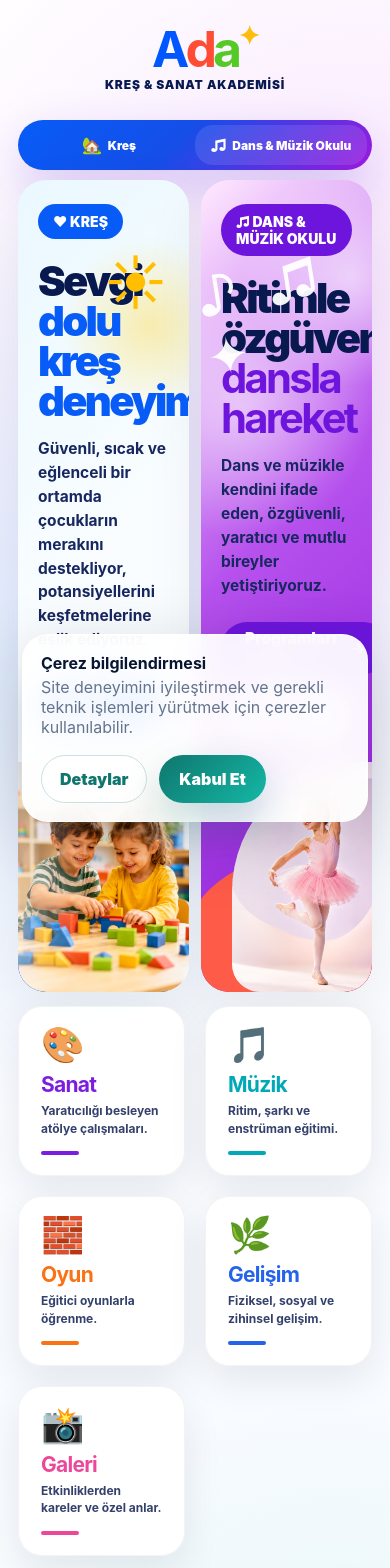
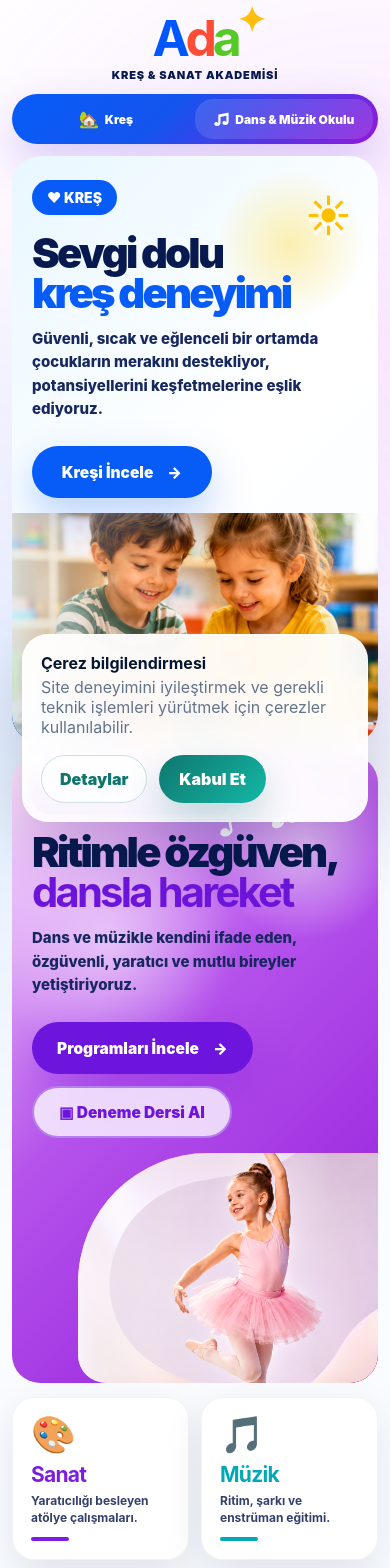
Before and after one commit to furukcell/FK-Service-Templates, a Next.js app in the folder apps/web/: page /ada in a window 390 px wide. Shown: the top 1568 px of the page. Built offline with nearby package versions, Linux system fonts and the light colour scheme; no server answers.

Commit message:
Make Ada landing closer to reference desktop mockup

```diff
--- a/apps/web/src/styles/ada-reference-final.css
+++ b/apps/web/src/styles/ada-reference-final.css
@@ -1,10 +1,12 @@
 .adaPlayPage {
-  padding: 22px clamp(18px, 3.2vw, 46px) 0;
+  min-height: 100vh;
+  padding: 18px clamp(18px, 3.4vw, 58px) 0;
+  color: #061a55;
   background:
-    radial-gradient(circle at 5% 25%, rgba(5, 99, 246, .10), transparent 24%),
-    radial-gradient(circle at 92% 12%, rgba(207, 54, 246, .12), transparent 22%),
-    radial-gradient(circle at 87% 72%, rgba(20, 184, 166, .11), transparent 24%),
-    linear-gradient(180deg, #ffffff 0%, #f8fbff 56%, #ffffff 100%);
+    radial-gradient(circle at 4% 25%, rgba(5, 99, 246, .10), transparent 23%),
+    radial-gradient(circle at 96% 12%, rgba(207, 54, 246, .12), transparent 21%),
+    radial-gradient(circle at 92% 78%, rgba(20, 184, 166, .12), transparent 24%),
+    linear-gradient(180deg, #ffffff 0%, #f8fbff 58%, #ffffff 100%);
 }
 
 .adaPlayHeader,
@@ -12,76 +14,101 @@
 .adaPlayFeatures,
 .adaPlayTrustAndCta,
 .adaPlayFooter {
-  width: min(1640px, 94vw);
+  width: min(1620px, 94vw);
+  margin-left: auto;
+  margin-right: auto;
 }
 
 .adaPlayHeader {
   min-height: 108px;
-  padding: 0 0 10px;
-  gap: 28px;
+  padding: 0 0 12px;
+  gap: 34px;
+  align-items: center;
+}
+
+.adaPlayLogo {
+  min-width: 300px;
 }
 
 .adaLogoWord {
-  font-size: clamp(58px, 5.6vw, 92px);
-  letter-spacing: -.08em;
+  font-size: clamp(66px, 5.7vw, 104px);
+  line-height: .72;
+  letter-spacing: -.085em;
+}
+
+.adaLogoWord i {
+  right: -24px;
+  top: -12px;
+  font-size: 34px;
 }
 
 .adaPlayLogo small {
-  margin-top: 6px;
-  font-size: clamp(12px, .9vw, 15px);
-  letter-spacing: .07em;
+  margin-top: 8px;
+  font-size: clamp(12px, .86vw, 15px);
+  letter-spacing: .075em;
 }
 
 .adaPlayTabs {
-  flex: 1 1 650px;
-  max-width: 650px;
-  min-height: 62px;
+  flex: 1 1 610px;
+  max-width: 610px;
+  min-height: 64px;
   padding: 5px;
-  background: linear-gradient(135deg, #075cf7 0%, #164ee8 45%, #9c19df 100%);
-  box-shadow: 0 20px 50px rgba(92, 38, 220, .22);
+  border-radius: 999px;
+  background: linear-gradient(135deg, #075cf7 0%, #1554ee 42%, #9119db 100%);
+  box-shadow: 0 18px 46px rgba(92, 38, 220, .22);
 }
 
 .adaPlayTabs a {
-  height: 52px;
+  height: 54px;
+  gap: 12px;
   font-size: 18px;
+  font-weight: 950;
+}
+
+.adaPlayTabs a:not(.isActive) {
+  background: rgba(255,255,255,.12);
 }
 
 .adaPlayTopLinks {
-  gap: 18px;
+  gap: 20px;
+  font-size: 14px;
 }
 
 .adaPlayTopLinks .adaPlayCall {
-  padding: 13px 20px;
+  padding: 13px 21px;
+  box-shadow: 0 14px 32px rgba(255, 81, 64, .24);
 }
 
 .adaPlayHero {
+  display: grid;
   grid-template-columns: minmax(0, 1fr) minmax(0, 1fr);
   gap: 0;
-  overflow: visible;
+  align-items: stretch;
   position: relative;
   z-index: 2;
 }
 
 .adaPlayHeroCard {
   min-height: 462px;
-  padding: clamp(30px, 3.1vw, 46px);
-  box-shadow: 0 22px 62px rgba(15, 23, 42, .075);
+  padding: 48px 56px 44px;
+  box-shadow: none;
+  overflow: hidden;
 }
 
 .adaPlayKresCard {
-  border-radius: 54px 0 0 54px;
+  border-radius: 58px 0 0 58px;
   background:
-    radial-gradient(circle at 77% 18%, rgba(255, 213, 46, .38), transparent 13%),
-    radial-gradient(circle at 8% 92%, rgba(7, 92, 247, .28), transparent 22%),
-    linear-gradient(135deg, #eaf8ff 0%, #f9fdff 47%, #ffffff 100%);
+    radial-gradient(circle at 76% 15%, rgba(255, 217, 59, .40), transparent 13%),
+    radial-gradient(circle at 7% 90%, rgba(7, 92, 247, .34), transparent 22%),
+    linear-gradient(135deg, #e8f7ff 0%, #ffffff 52%, #f9fcff 100%);
 }
 
 .adaPlayArtCard {
-  border-radius: 0 54px 54px 0;
+  border-radius: 0 58px 58px 0;
   background:
-    radial-gradient(circle at 88% 12%, rgba(255, 255, 255, .58), transparent 15%),
-    radial-gradient(circle at 24% 28%, rgba(255, 255, 255, .50), transparent 22%),
-    linear-gradient(135deg, #ffeaff 0%, #b651ed 43%, #8e19dd 100%);
+    radial-gradient(circle at 80% 15%, rgba(255, 255, 255, .55), transparent 15%),
+    radial-gradient(circle at 27% 30%, rgba(255, 255, 255, .50), transparent 24%),
+    linear-gradient(135deg, #ffe8ff 0%, #b553eb 43%, #9119db 100%);
 }
 
 .adaPlayBadge {
@@ -91,17 +118,31 @@
 
 .adaPlayHeroCard h1,
 .adaPlayHeroCard h2 {
-  max-width: 390px;
-  margin: 22px 0 16px;
-  font-size: clamp(47px, 4vw, 66px);
+  position: relative;
+  z-index: 5;
+  max-width: 500px;
+  margin: 24px 0 18px;
+  font-size: clamp(50px, 4.05vw, 69px);
   line-height: .96;
+  letter-spacing: -.067em;
+}
+
+.adaPlayKresCard h1 {
+  max-width: 430px;
+}
+
+.adaPlayArtCard h2 {
+  max-width: 470px;
 }
 
 .adaPlayHeroCard p {
-  max-width: 342px;
-  margin-bottom: 25px;
-  font-size: 15.5px;
-  line-height: 1.54;
+  position: relative;
+  z-index: 5;
+  max-width: 360px;
+  margin: 0 0 26px;
+  font-size: 15.8px;
+  line-height: 1.55;
+  font-weight: 760;
 }
 
 .adaPlayPrimary,
@@ -109,42 +150,75 @@
 .adaPlayOutline,
 .adaPlayYellowCta a {
   min-height: 52px;
-  padding: 0 24px;
+  padding: 0 25px;
   font-size: 15.5px;
 }
 
+.adaPlayPrimary,
+.adaPlayPurple {
+  min-width: 180px;
+}
+
+.adaPlayBlobBlue {
+  width: 260px;
+  height: 260px;
+  left: -118px;
+  bottom: -70px;
+}
+
+.adaPlayBlobPink {
+  width: 320px;
+  height: 230px;
+  right: -70px;
+  bottom: -65px;
+  background: #ff5b49;
+}
+
 .adaPlayPhotoKres {
-  right: 0;
+  right: -1px;
   bottom: 0;
-  width: 55%;
+  width: 56%;
   height: 77%;
-  border-top-left-radius: 84px;
+  border-top-left-radius: 86px;
   border-bottom-left-radius: 0;
+  border-top-right-radius: 0;
+  border-bottom-right-radius: 0;
 }
 
 .adaPlayPhotoKres img {
+  object-fit: cover;
   object-position: center center;
 }
 
+.adaPlayPhotoKres::after {
+  background: linear-gradient(90deg, rgba(232,247,255,.82) 0%, rgba(255,255,255,.26) 25%, transparent 50%);
+}
+
 .adaPlayDancer {
-  right: -6px;
+  right: 0;
   bottom: 0;
-  width: 43%;
-  height: 86%;
+  width: 44%;
+  height: 88%;
   border-top-left-radius: 999px;
   border-bottom-left-radius: 999px;
+  background: rgba(255,255,255,.25);
 }
 
 .adaPlayDancer img {
-  object-position: center 28%;
+  object-fit: cover;
+  object-position: center 30%;
+}
+
+.adaPlayDancer::after {
+  background: linear-gradient(90deg, rgba(255,255,255,.55), rgba(255,255,255,.05) 45%, transparent 70%);
 }
 
 .adaPlayMusicKid {
   right: 23%;
   bottom: 13%;
-  width: 145px;
+  width: 150px;
   height: 96px;
-  border: 9px solid rgba(255,255,255,.88);
+  border: 9px solid rgba(255,255,255,.9);
   border-radius: 28px;
   overflow: hidden;
   background: #fff;
@@ -155,35 +229,48 @@
   width: 100%;
   height: 100%;
   object-fit: cover;
+  object-position: center center;
+}
+
+.adaPlaySun {
+  top: 66px;
+  left: 51%;
+  font-size: 62px;
+  filter: drop-shadow(0 5px 0 rgba(255,255,255,.75));
+}
+
+.adaPlayCloud {
+  top: 126px;
+  left: 44%;
+  font-size: 34px;
 }
 
 .adaPlayNotes {
   top: 74px;
-  right: 34px;
-  font-size: 52px;
-}
-
-.adaPlaySun {
-  top: 66px;
-  left: 50%;
-  font-size: 60px;
+  right: 28px;
+  font-size: 54px;
+  letter-spacing: 16px;
 }
 
 .adaPlayFeatures {
-  width: min(1450px, 90vw);
-  gap: 20px;
-  margin-top: -18px;
+  width: min(1460px, 88vw);
+  display: grid;
+  grid-template-columns: repeat(5, minmax(0, 1fr));
+  gap: 22px;
+  margin-top: -34px;
+  z-index: 8;
 }
 
 .adaPlayFeature {
   min-height: 118px;
   padding: 20px 22px;
-  border-radius: 24px;
-  box-shadow: 0 14px 38px rgba(15, 23, 42, .085);
+  border-radius: 25px;
+  background: rgba(255,255,255,.96);
+  box-shadow: 0 14px 40px rgba(15, 23, 42, .095);
 }
 
 .adaPlayFeature b {
-  font-size: 35px;
+  font-size: 36px;
 }
 
 .adaPlayFeature h3 {
@@ -193,17 +280,29 @@
 
 .adaPlayFeature p {
   font-size: 12px;
+  line-height: 1.42;
+}
+
+.adaPlayFeature i {
+  margin-top: 11px;
 }
 
 .adaPlayTrustAndCta {
   width: min(1560px, 94vw);
+  display: grid;
+  grid-template-columns: 1.22fr .78fr;
   gap: 20px;
+  align-items: stretch;
   margin-top: 22px;
 }
 
 .adaPlayTrustBand {
+  display: grid;
+  grid-template-columns: repeat(4, minmax(0, 1fr));
   padding: 22px;
   border-radius: 28px;
+  background: rgba(255,255,255,.95);
+  box-shadow: 0 16px 44px rgba(15, 23, 42, .075);
 }
 
 .adaPlayTrustBand article {
@@ -216,7 +315,7 @@
 
 .adaPlayTrustBand h3 {
   margin: 8px 0 6px;
-  font-size: 16.5px;
+  font-size: 16px;
 }
 
 .adaPlayTrustBand p {
@@ -224,24 +323,30 @@
 }
 
 .adaPlayYellowCta {
-  flex-basis: 40%;
-  min-height: 168px;
+  min-height: 166px;
   padding: 24px 24px 20px;
   border-radius: 30px;
   position: relative;
+  display: flex;
+  align-items: center;
+  overflow: hidden;
 }
 
 .adaPlayYellowCta h2 {
-  max-width: 250px;
-  font-size: clamp(27px, 2.6vw, 36px);
+  max-width: 260px;
+  font-size: clamp(28px, 2.65vw, 38px);
+}
+
+.adaPlayYellowCta a {
+  min-height: 48px;
 }
 
 .adaPlayHappyKids {
   position: absolute;
-  right: 8px;
+  right: 0;
   bottom: 0;
   width: 47%;
-  height: 108%;
+  height: 112%;
   border-radius: 30px;
   overflow: hidden;
   display: block;
@@ -251,15 +356,20 @@
   width: 100%;
   height: 100%;
   object-fit: cover;
-  object-position: center 38%;
+  object-position: center 36%;
 }
 
 .adaPlayFooter {
   width: min(1640px, 94vw);
-  min-height: 112px;
+  min-height: 108px;
   margin-top: 20px;
-  padding: 24px 34px;
-  border-radius: 42px 42px 0 0;
+  padding: 22px 34px;
+  border-radius: 44px 44px 0 0;
+  gap: 34px;
+}
+
+.adaPlayFooter article {
+  gap: 12px;
 }
 
 .adaPlayFooter b {
@@ -268,8 +378,16 @@
   font-size: 22px;
 }
 
+.adaPlayFooter h3 {
+  font-size: 15px;
+}
+
+.adaPlayFooter p {
+  font-size: 12px;
+}
+
 .adaPlayFooter > strong {
-  font-size: clamp(25px, 2.6vw, 36px);
+  font-size: clamp(25px, 2.45vw, 34px);
 }
 
 @media (min-width: 1500px) {
@@ -279,22 +397,64 @@
 
   .adaPlayHeroCard h1,
   .adaPlayHeroCard h2 {
-    font-size: 70px;
+    font-size: 68px;
+  }
+}
+
+@media (min-width: 1760px) {
+  .adaPlayHeader,
+  .adaPlayHero,
+  .adaPlayFooter {
+    width: min(1720px, 94vw);
+  }
+
+  .adaPlayFeatures {
+    width: min(1520px, 88vw);
+  }
+
+  .adaPlayTrustAndCta {
+    width: min(1640px, 94vw);
+  }
+}
+
+@media (max-width: 1240px) {
+  .adaPlayHeader {
+    flex-wrap: wrap;
+  }
+
+  .adaPlayTabs {
+    order: 3;
+    max-width: none;
+    flex-basis: 100%;
   }
 }
 
 @media (max-width: 1120px) {
   .adaPlayHero {
     gap: 16px;
+    grid-template-columns: 1fr;
   }
 
   .adaPlayKresCard,
   .adaPlayArtCard {
     border-radius: 42px;
   }
+
+  .adaPlayFeatures {
+    grid-template-columns: repeat(3, minmax(0, 1fr));
+    margin-top: 22px;
+  }
+
+  .adaPlayTrustAndCta {
+    grid-template-columns: 1fr;
+  }
 }
 
 @media (max-width: 760px) {
+  .adaPlayPage {
+    padding: 12px 12px 0;
+  }
+
   .adaPlayHeader,
   .adaPlayHero,
   .adaPlayFeatures,
@@ -306,10 +466,21 @@
   .adaPlayHeader {
     min-height: auto;
     padding-top: 8px;
+    gap: 12px;
+  }
+
+  .adaPlayLogo {
+    min-width: 0;
+    width: 100%;
+    text-align: center;
   }
 
   .adaLogoWord {
     font-size: 50px;
+  }
+
+  .adaPlayLogo small {
+    font-size: 11px;
   }
 
   .adaPlayTabs {
@@ -319,7 +490,12 @@
 
   .adaPlayTabs a {
     height: 40px;
+    gap: 6px;
     font-size: 12px;
+  }
+
+  .adaPlayTopLinks {
+    display: none;
   }
 
   .adaPlayHero {
@@ -327,13 +503,21 @@
   }
 
   .adaPlayHeroCard {
+    min-height: auto;
     padding: 24px 20px 245px;
     border-radius: 28px;
   }
 
   .adaPlayHeroCard h1,
   .adaPlayHeroCard h2 {
+    max-width: none;
+    margin: 18px 0 14px;
     font-size: clamp(38px, 10.7vw, 50px);
+  }
+
+  .adaPlayHeroCard p {
+    max-width: none;
+    font-size: 15px;
   }
 
   .adaPlayPhotoKres,
@@ -358,10 +542,49 @@
     border-width: 6px;
   }
 
+  .adaPlaySun {
+    top: 32px;
+    left: auto;
+    right: 26px;
+    font-size: 44px;
+  }
+
+  .adaPlayCloud {
+    display: none;
+  }
+
+  .adaPlayNotes {
+    top: 36px;
+    right: 14px;
+    font-size: 34px;
+    letter-spacing: 8px;
+  }
+
   .adaPlayFeatures {
     width: 100%;
     grid-template-columns: repeat(2, minmax(0, 1fr));
+    gap: 12px;
     margin-top: 14px;
+  }
+
+  .adaPlayFeature {
+    min-height: 122px;
+    padding: 18px;
+    border-radius: 22px;
+  }
+
+  .adaPlayTrustBand {
+    grid-template-columns: 1fr 1fr;
+    gap: 12px;
+    padding: 16px;
+    border-radius: 24px;
+  }
+
+  .adaPlayTrustBand article {
+    padding: 14px;
+    border: 0;
+    border-radius: 18px;
+    background: rgba(245, 248, 255, .9);
   }
 
   .adaPlayYellowCta {
@@ -377,4 +600,17 @@
     bottom: 0;
     border-radius: 0 0 24px 24px;
   }
+
+  .adaPlayFooter {
+    display: grid;
+    grid-template-columns: 1fr;
+    gap: 16px;
+    padding: 22px;
+    border-radius: 28px 28px 0 0;
+  }
+
+  .adaPlayFooter > strong {
+    font-size: 28px;
+    white-space: normal;
+  }
 }
```
